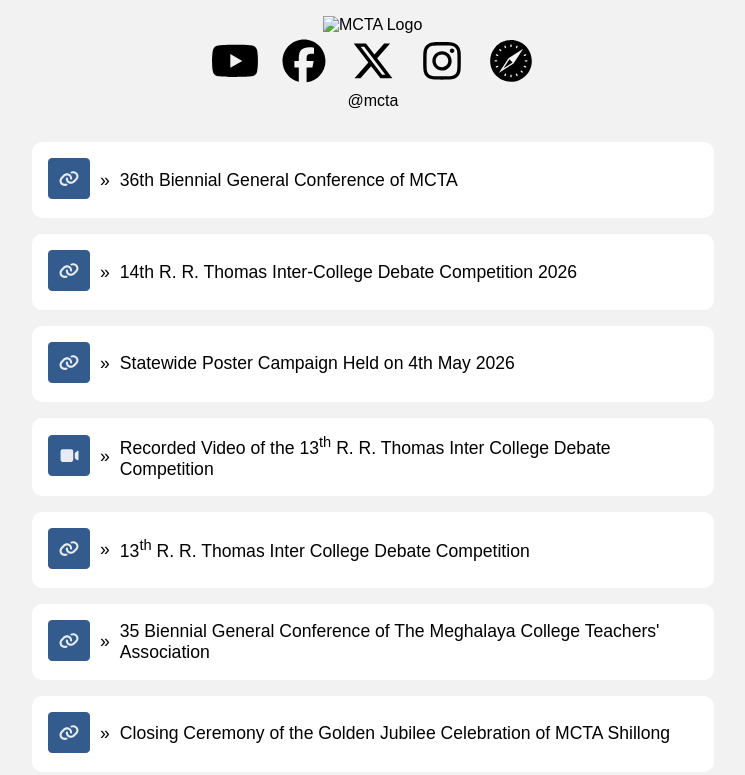
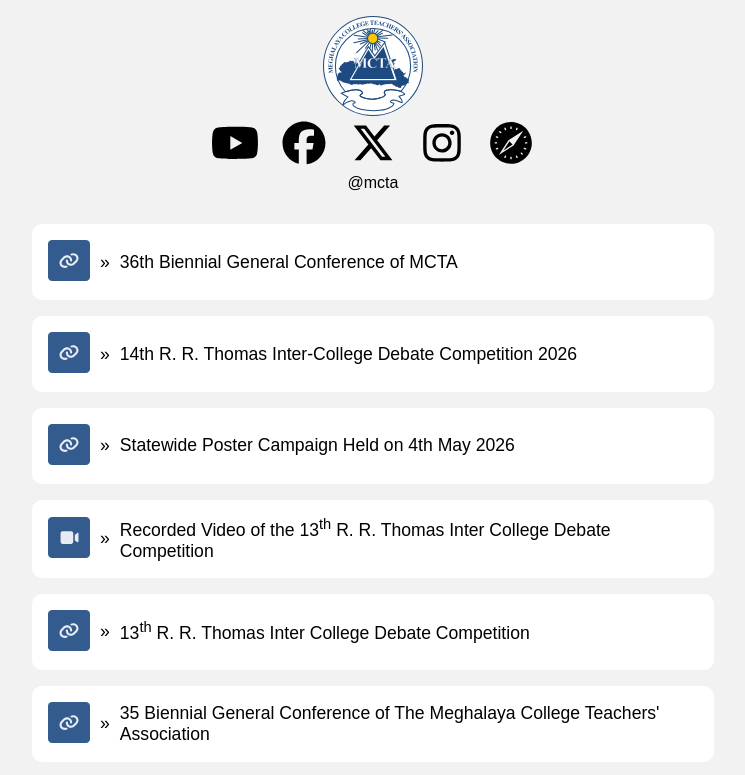
Before and after one commit to mctashillong/mctashillong.github.io, a plain HTML site: page public_html/index.html in a window 1280 px wide. Shown: the top 775 px of the page, without its empty margins (267-1012 px from the left). Drawn offline with Linux system fonts and the light colour scheme.

Commit message:
Update index.html

```diff
--- a/public_html/index.html
+++ b/public_html/index.html
@@ -166,7 +166,7 @@
 </head>
 <body>
     <header>
-        <img src="logo.svg" width="100" alt="MCTA Logo">
+        <img src="image/logo.svg" width="100" alt="MCTA Logo">
         <div class="social">
             <a href="https://youtube.com/@mcta"><svg class="svg-icons"><use xlink:href="#yt"></use></svg></a>
             <a href="https://facebook.com/MCTAShillong"><svg class="svg-icons"><use xlink:href="#fb"></use></svg></a>
```
